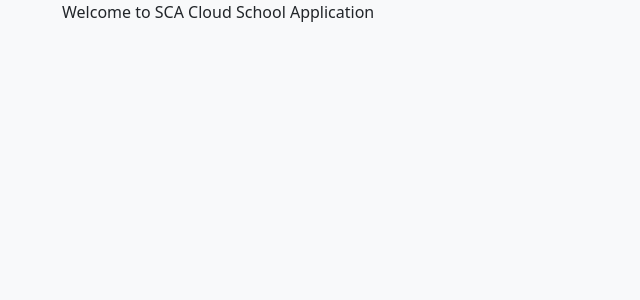
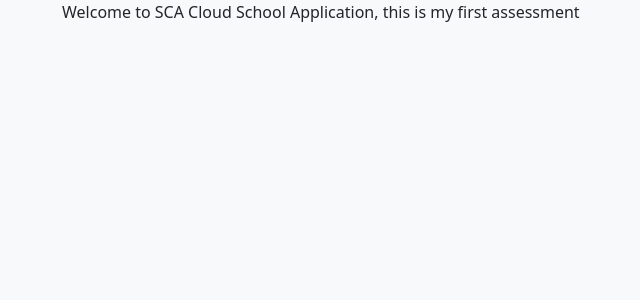
Before and after one commit to temitayopelumi/Docker_LEARNING, a Flask app: page / in a window 1280 px wide. Shown: the top 300 px of the page, without its empty margins (305-945 px from the left). Run offline with Flask 2, Linux system fonts and the light colour scheme.

Commit message:
addFeature

```diff
--- a/docker/src/templates/app.html
+++ b/docker/src/templates/app.html
@@ -7,7 +7,7 @@
 <div class="container">
 <header class="row bg-light">
     <div class="col-sm-8 offset-3">
-        <p>Welcome to SCA Cloud School Application</p>
+        <p>Welcome to SCA Cloud School Application, this is my first assessment</p>
     </div>
 </header>
 </div>
```
